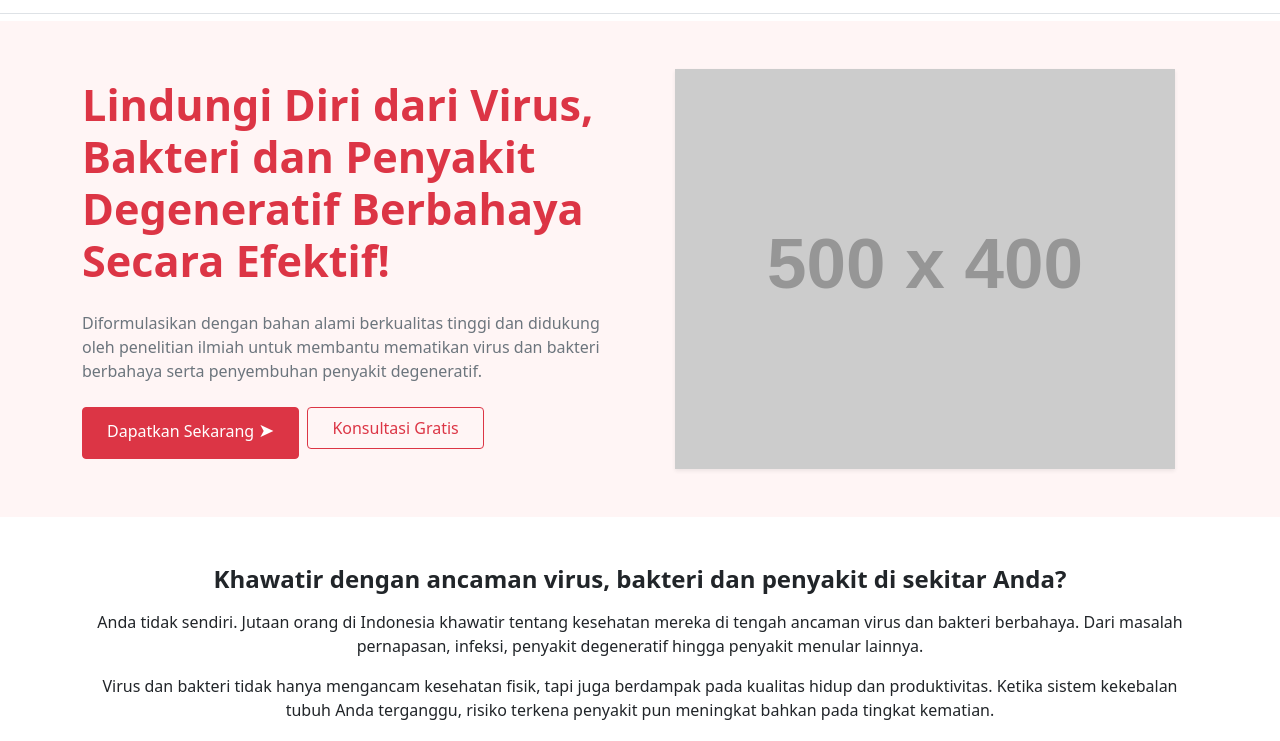
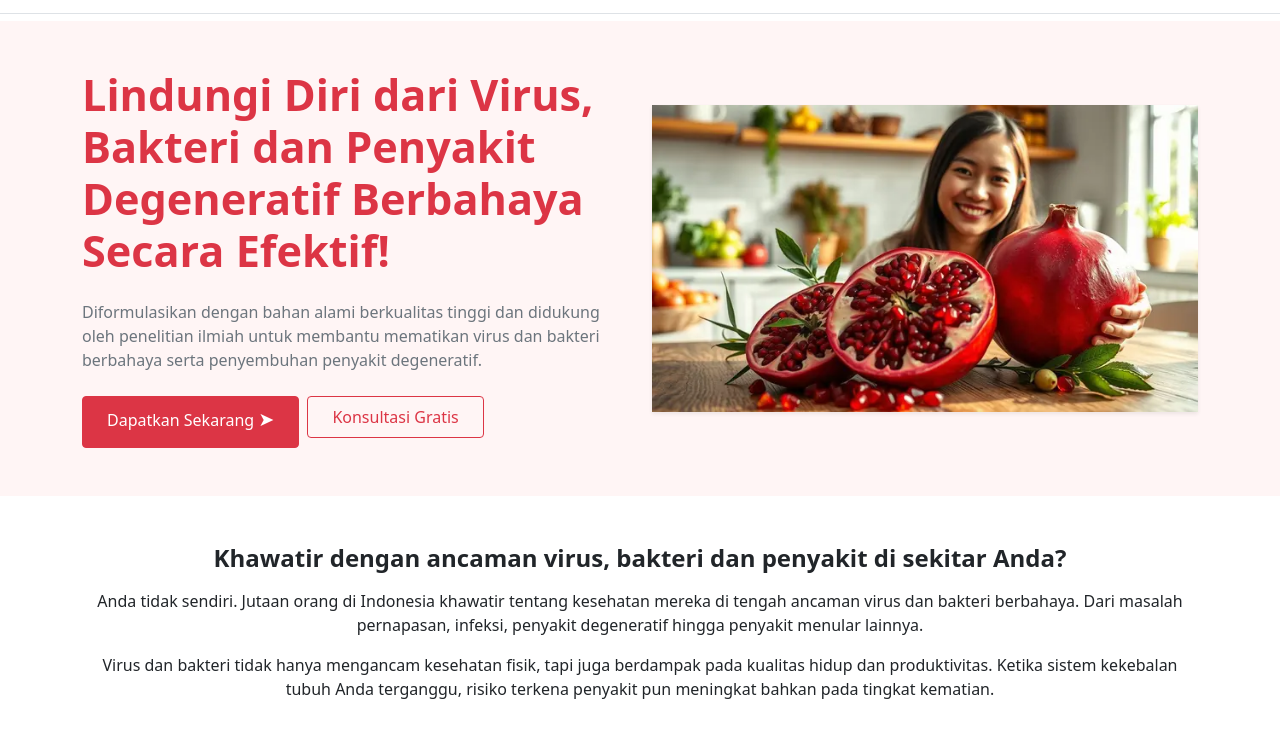
Before and after one commit to codev811/Herbal.github.io, a plain HTML site: page index.html in a window 1280 px wide. Shown: the part 59-800 px from the top of the page. Drawn offline with nearby package versions, Linux system fonts and the light colour scheme; placeholder pictures from the web are drawn by us.

Commit message:
Update index.html
Signed-off-by: codev811 <codev811@gmail.com>

```diff
--- a/index.html
+++ b/index.html
@@ -106,7 +106,7 @@
 
         <!-- Gambar -->
         <div class="col-md-6 text-center">
-          <img src="https://via.placeholder.com/500x400" alt="Promo" class="img-fluid rounded-4 shadow-sm">
+          <img src="img/hero.webp" alt="Promo" class="img-fluid rounded-4 shadow-sm">
         </div>
       </div>
     </div>
```
